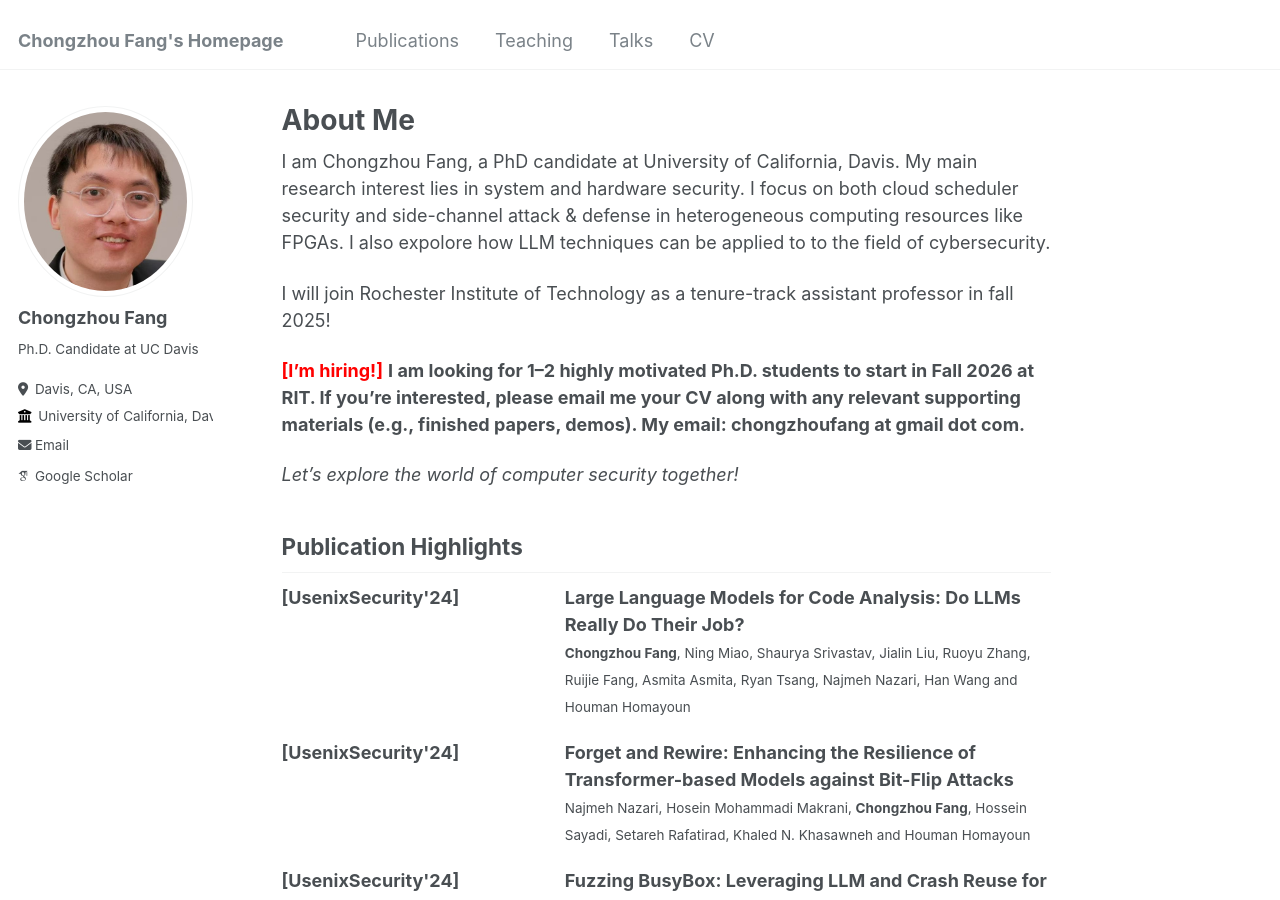
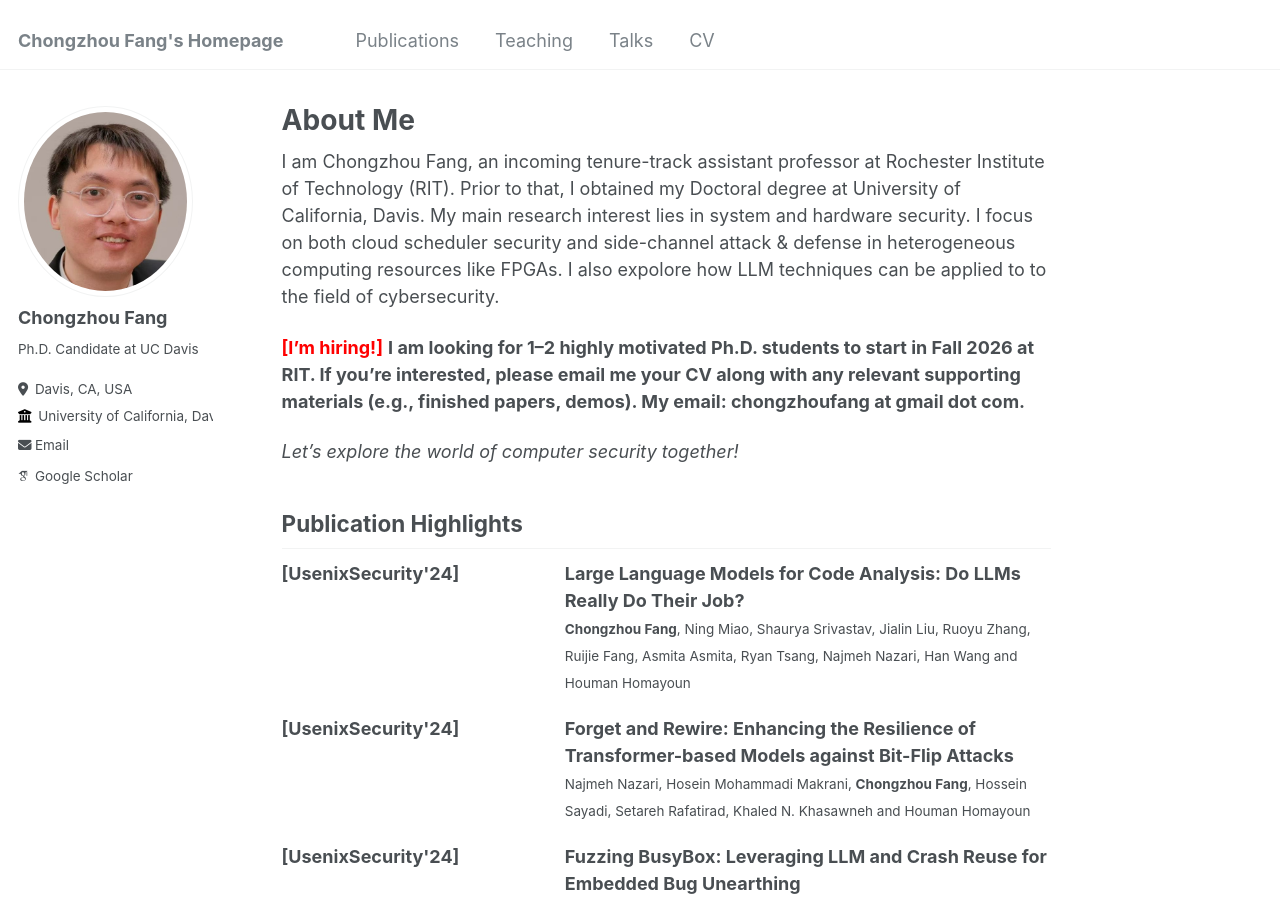
Before and after one commit to ChongzhouFang/ChongzhouFang.github.io, a Jekyll site: the page built from _pages/about.md, in a window 1280 px wide and 900 px high. Built offline with Jekyll 4.4.1, drawn with Linux system fonts in a browser that asks for light colours; some web fonts are replaced.

Commit message:
udpate degree

```diff
--- a/_pages/about.md
+++ b/_pages/about.md
@@ -7,9 +7,8 @@ redirect_from:
   - /about.html
 ---
 
-I am Chongzhou Fang, a PhD candidate at University of California, Davis. My main research interest lies in system and hardware security. I focus on both cloud scheduler security and side-channel attack &amp; defense in heterogeneous computing resources like FPGAs. I also expolore how LLM techniques can be applied to to the field of cybersecurity.
+I am Chongzhou Fang, an incoming tenure-track assistant professor at Rochester Institute of Technology (RIT). Prior to that, I obtained my Doctoral degree at University of California, Davis. My main research interest lies in system and hardware security. I focus on both cloud scheduler security and side-channel attack &amp; defense in heterogeneous computing resources like FPGAs. I also expolore how LLM techniques can be applied to to the field of cybersecurity.
 
-I will join Rochester Institute of Technology as a tenure-track assistant professor in fall 2025!
 
 <span style="color: red;"><strong>[I'm hiring!]</strong></span> <b>I am looking for 1–2 highly motivated Ph.D. students to start in Fall 2026 at RIT. If you’re interested, please email me your CV along with any relevant supporting materials (e.g., finished papers, demos). My email: chongzhoufang at gmail dot com.</b>
 
```
